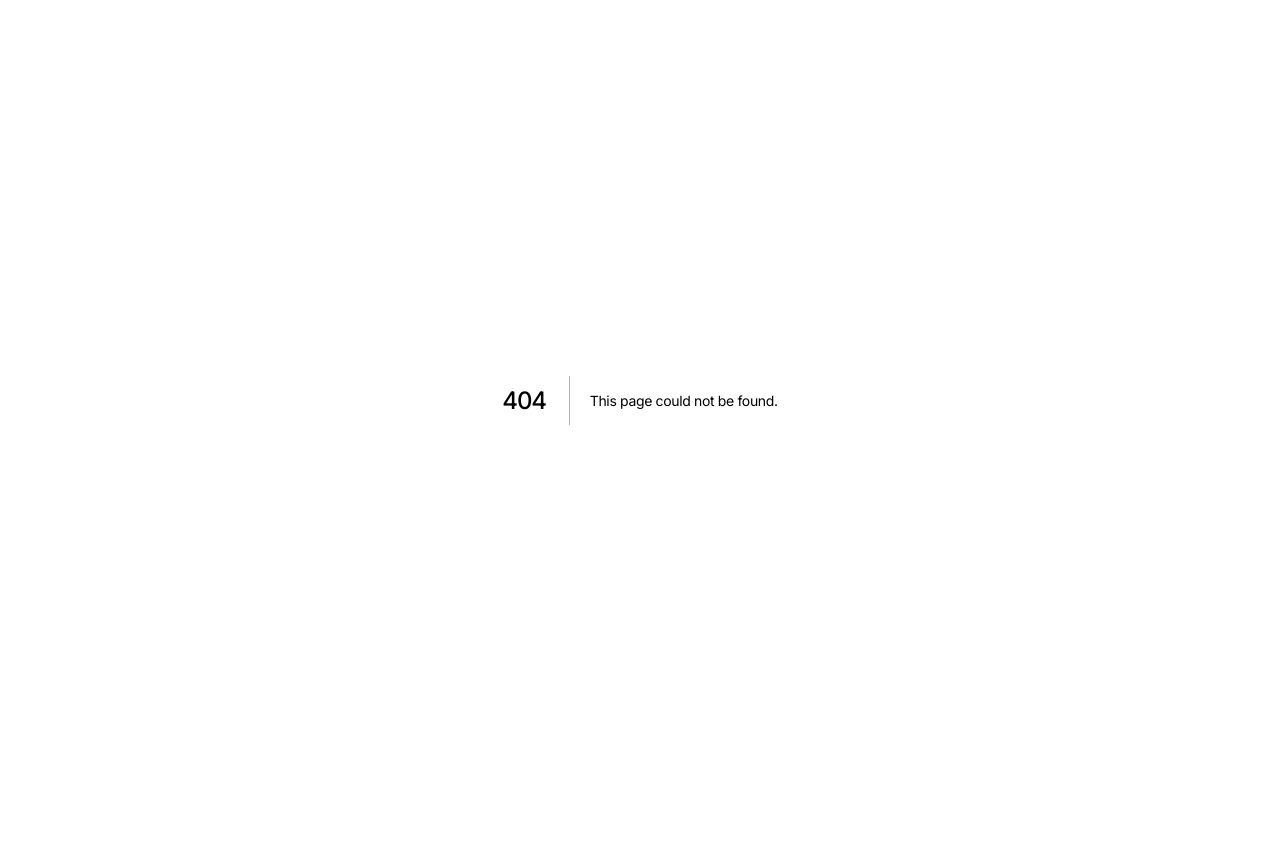
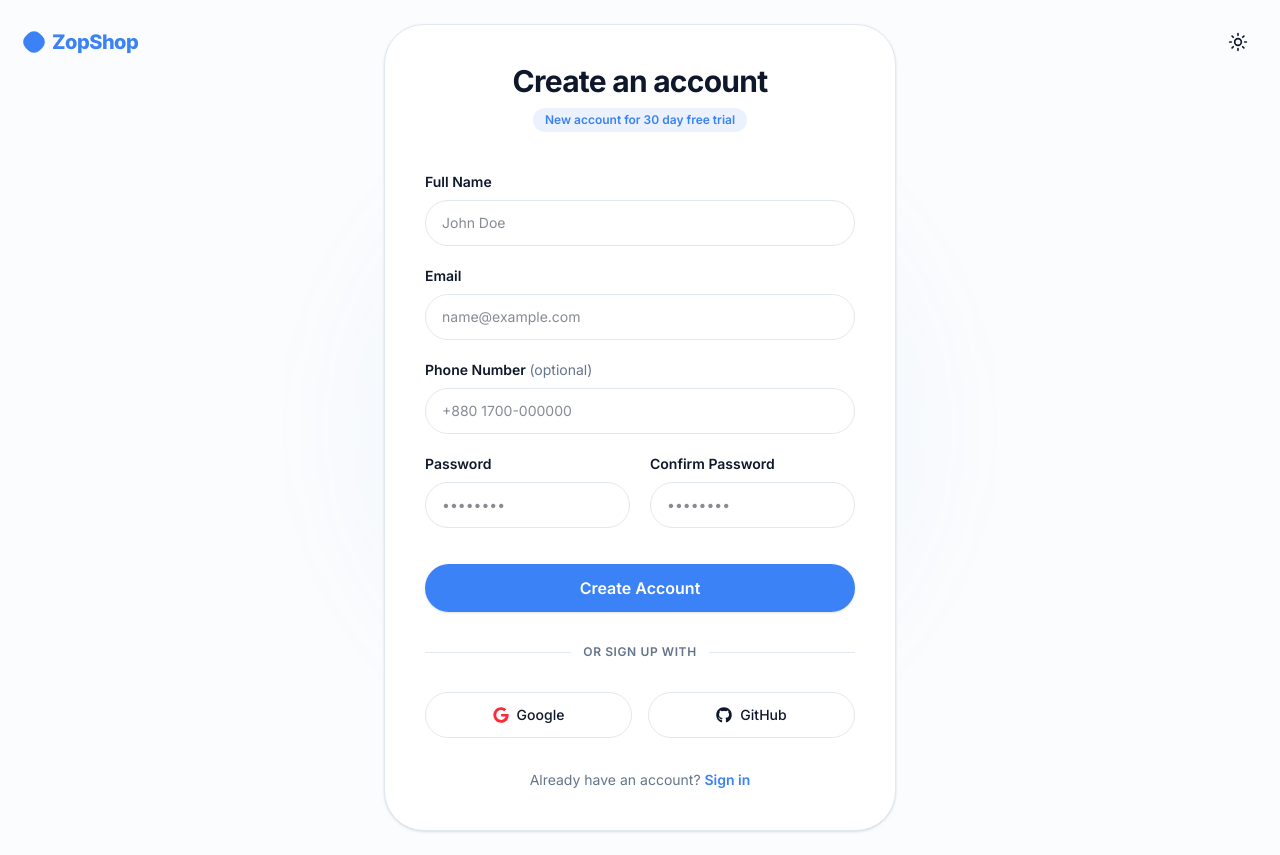
Before and after one commit to rashedulraha/zopshop-saas, a Next.js app: page /register in a window 1280 px wide. Before the commit this address had no page. Before the commit the page ends 800 px from the top, so only its background shows below. Built offline with nearby package versions, Linux system fonts and the light colour scheme.

Commit message:
feat: add auth pages with login and register forms

```diff
--- /dev/null
+++ b/src/app/(auth)/layout.tsx
@@ -0,0 +1,29 @@
+import Link from "next/link";
+import { ThemeToggle } from "../components/ui/ThemeToggle";
+
+export default function AuthLayout({
+  children,
+}: {
+  children: React.ReactNode;
+}) {
+  return (
+    <div className="min-h-screen flex flex-col bg-muted/30">
+      {/* Minimal Header */}
+      <header className="absolute top-0 w-full p-6 flex justify-between items-center z-10">
+        <Link href="/" className="flex items-center gap-2">
+          <div className="w-5 h-5 bg-primary rounded-sm rotate-45 flex-shrink-0" />
+          <span className="text-xl font-extrabold tracking-tight">ZopShop</span>
+        </Link>
+        <ThemeToggle />
+      </header>
+
+      {/* Main Content (Centered) */}
+      <main className="flex-1 flex flex-col justify-center items-center p-6 relative">
+        {/* Decorative Background Blur */}
+        <div className="absolute top-1/2 left-1/2 -translate-x-1/2 -translate-y-1/2 w-[500px] h-[500px] bg-primary/10 rounded-full blur-[100px] -z-10 pointer-events-none" />
+
+        {children}
+      </main>
+    </div>
+  );
+}
--- /dev/null
+++ b/src/app/(auth)/login/page.tsx
@@ -0,0 +1,11 @@
+import { LoginForm } from "@/app/components/auth/LoginForm";
+import type { Metadata } from "next";
+
+export const metadata: Metadata = {
+  title: "Login - ZopShop",
+  description: "Sign in to your ZopShop account.",
+};
+
+export default function LoginPage() {
+  return <LoginForm />;
+}
--- /dev/null
+++ b/src/app/(auth)/register/page.tsx
@@ -0,0 +1,11 @@
+import { RegisterForm } from "@/app/components/auth/RegisterForm";
+import type { Metadata } from "next";
+
+export const metadata: Metadata = {
+  title: "Register - ZopShop",
+  description: "Create a new ZopShop account for a 30-day free trial.",
+};
+
+export default function RegisterPage() {
+  return <RegisterForm />;
+}
--- /dev/null
+++ b/src/app/components/auth/LoginForm.tsx
@@ -0,0 +1,79 @@
+"use client";
+
+import Link from "next/link";
+import { FaGithub, FaGoogle } from "react-icons/fa6";
+
+export function LoginForm() {
+  return (
+    <div className="w-full max-w-md bg-card border border-border shadow-sm rounded-3xl p-8 sm:p-10">
+      <div className="text-center mb-8">
+        <h1 className="text-3xl font-bold tracking-tight text-foreground mb-2">Welcome back</h1>
+        <p className="text-sm text-muted-foreground">
+          Enter your credentials to access your account
+        </p>
+      </div>
+
+      <form className="flex flex-col gap-5">
+        <div className="flex flex-col gap-2">
+          <label className="text-sm font-semibold text-foreground" htmlFor="email">
+            Email
+          </label>
+          <input
+            type="email"
+            id="email"
+            placeholder="name@example.com"
+            className="w-full px-4 py-3 rounded-xl bg-background border border-border focus:outline-none focus:ring-2 focus:ring-primary/50 transition-all text-sm"
+            required
+          />
+        </div>
+
+        <div className="flex flex-col gap-2">
+          <div className="flex items-center justify-between">
+            <label className="text-sm font-semibold text-foreground" htmlFor="password">
+              Password
+            </label>
+            <Link href="#" className="text-xs text-primary hover:underline font-medium">
+              Forgot password?
+            </Link>
+          </div>
+          <input
+            type="password"
+            id="password"
+            placeholder="••••••••"
+            className="w-full px-4 py-3 rounded-xl bg-background border border-border focus:outline-none focus:ring-2 focus:ring-primary/50 transition-all text-sm"
+            required
+          />
+        </div>
+
+        <button
+          type="submit"
+          className="w-full bg-primary text-primary-foreground hover:bg-primary/90 py-3 rounded-full font-semibold shadow-sm transition-all hover:shadow-md hover:-translate-y-0.5 mt-2"
+        >
+          Sign In
+        </button>
+      </form>
+
+      <div className="my-8 flex items-center gap-3 before:h-px before:flex-1 before:bg-border after:h-px after:flex-1 after:bg-border">
+        <span className="text-xs text-muted-foreground uppercase tracking-wider font-semibold">Or continue with</span>
+      </div>
+
+      <div className="grid grid-cols-2 gap-4">
+        <button className="flex items-center justify-center gap-2 w-full bg-background border border-border hover:bg-accent text-foreground py-3 rounded-xl font-medium transition-colors text-sm">
+          <FaGoogle className="w-4 h-4 text-red-500" />
+          Google
+        </button>
+        <button className="flex items-center justify-center gap-2 w-full bg-background border border-border hover:bg-accent text-foreground py-3 rounded-xl font-medium transition-colors text-sm">
+          <FaGithub className="w-4 h-4" />
+          GitHub
+        </button>
+      </div>
+
+      <p className="text-center text-sm text-muted-foreground mt-8">
+        Don't have an account?{" "}
+        <Link href="/register" className="text-primary font-semibold hover:underline">
+          Create account
+        </Link>
+      </p>
+    </div>
+  );
+}
--- /dev/null
+++ b/src/app/components/auth/RegisterForm.tsx
@@ -0,0 +1,113 @@
+"use client";
+
+import Link from "next/link";
+import { FaGithub, FaGoogle } from "react-icons/fa6";
+
+export function RegisterForm() {
+  return (
+    <div className="w-full max-w-lg bg-card border border-border shadow-sm rounded-3xl p-8 sm:p-10">
+      <div className="text-center mb-8">
+        <h1 className="text-3xl font-bold tracking-tight text-foreground mb-2">Create an account</h1>
+        <div className="inline-block bg-primary/10 text-primary px-3 py-1 rounded-full text-xs font-semibold mb-2">
+          New account for 30 day free trial
+        </div>
+      </div>
+
+      <form className="flex flex-col gap-5">
+        <div className="flex flex-col gap-2">
+          <label className="text-sm font-semibold text-foreground" htmlFor="name">
+            Full Name
+          </label>
+          <input
+            type="text"
+            id="name"
+            placeholder="John Doe"
+            className="w-full px-4 py-3 rounded-xl bg-background border border-border focus:outline-none focus:ring-2 focus:ring-primary/50 transition-all text-sm"
+            required
+          />
+        </div>
+
+        <div className="flex flex-col gap-2">
+          <label className="text-sm font-semibold text-foreground" htmlFor="email">
+            Email
+          </label>
+          <input
+            type="email"
+            id="email"
+            placeholder="name@example.com"
+            className="w-full px-4 py-3 rounded-xl bg-background border border-border focus:outline-none focus:ring-2 focus:ring-primary/50 transition-all text-sm"
+            required
+          />
+        </div>
+
+        <div className="flex flex-col gap-2">
+          <label className="text-sm font-semibold text-foreground" htmlFor="phone">
+            Phone Number <span className="text-muted-foreground font-normal">(optional)</span>
+          </label>
+          <input
+            type="tel"
+            id="phone"
+            placeholder="+880 1700-000000"
+            className="w-full px-4 py-3 rounded-xl bg-background border border-border focus:outline-none focus:ring-2 focus:ring-primary/50 transition-all text-sm"
+          />
+        </div>
+
+        <div className="grid grid-cols-1 sm:grid-cols-2 gap-5">
+          <div className="flex flex-col gap-2">
+            <label className="text-sm font-semibold text-foreground" htmlFor="password">
+              Password
+            </label>
+            <input
+              type="password"
+              id="password"
+              placeholder="••••••••"
+              className="w-full px-4 py-3 rounded-xl bg-background border border-border focus:outline-none focus:ring-2 focus:ring-primary/50 transition-all text-sm"
+              required
+            />
+          </div>
+          <div className="flex flex-col gap-2">
+            <label className="text-sm font-semibold text-foreground" htmlFor="confirmPassword">
+              Confirm Password
+            </label>
+            <input
+              type="password"
+              id="confirmPassword"
+              placeholder="••••••••"
+              className="w-full px-4 py-3 rounded-xl bg-background border border-border focus:outline-none focus:ring-2 focus:ring-primary/50 transition-all text-sm"
+              required
+            />
+          </div>
+        </div>
+
+        <button
+          type="submit"
+          className="w-full bg-primary text-primary-foreground hover:bg-primary/90 py-3 rounded-full font-semibold shadow-sm transition-all hover:shadow-md hover:-translate-y-0.5 mt-4"
+        >
+          Create Account
+        </button>
+      </form>
+
+      <div className="my-8 flex items-center gap-3 before:h-px before:flex-1 before:bg-border after:h-px after:flex-1 after:bg-border">
+        <span className="text-xs text-muted-foreground uppercase tracking-wider font-semibold">Or sign up with</span>
+      </div>
+
+      <div className="grid grid-cols-2 gap-4">
+        <button className="flex items-center justify-center gap-2 w-full bg-background border border-border hover:bg-accent text-foreground py-3 rounded-xl font-medium transition-colors text-sm">
+          <FaGoogle className="w-4 h-4 text-red-500" />
+          Google
+        </button>
+        <button className="flex items-center justify-center gap-2 w-full bg-background border border-border hover:bg-accent text-foreground py-3 rounded-xl font-medium transition-colors text-sm">
+          <FaGithub className="w-4 h-4" />
+          GitHub
+        </button>
+      </div>
+
+      <p className="text-center text-sm text-muted-foreground mt-8">
+        Already have an account?{" "}
+        <Link href="/login" className="text-primary font-semibold hover:underline">
+          Sign in
+        </Link>
+      </p>
+    </div>
+  );
+}
```
